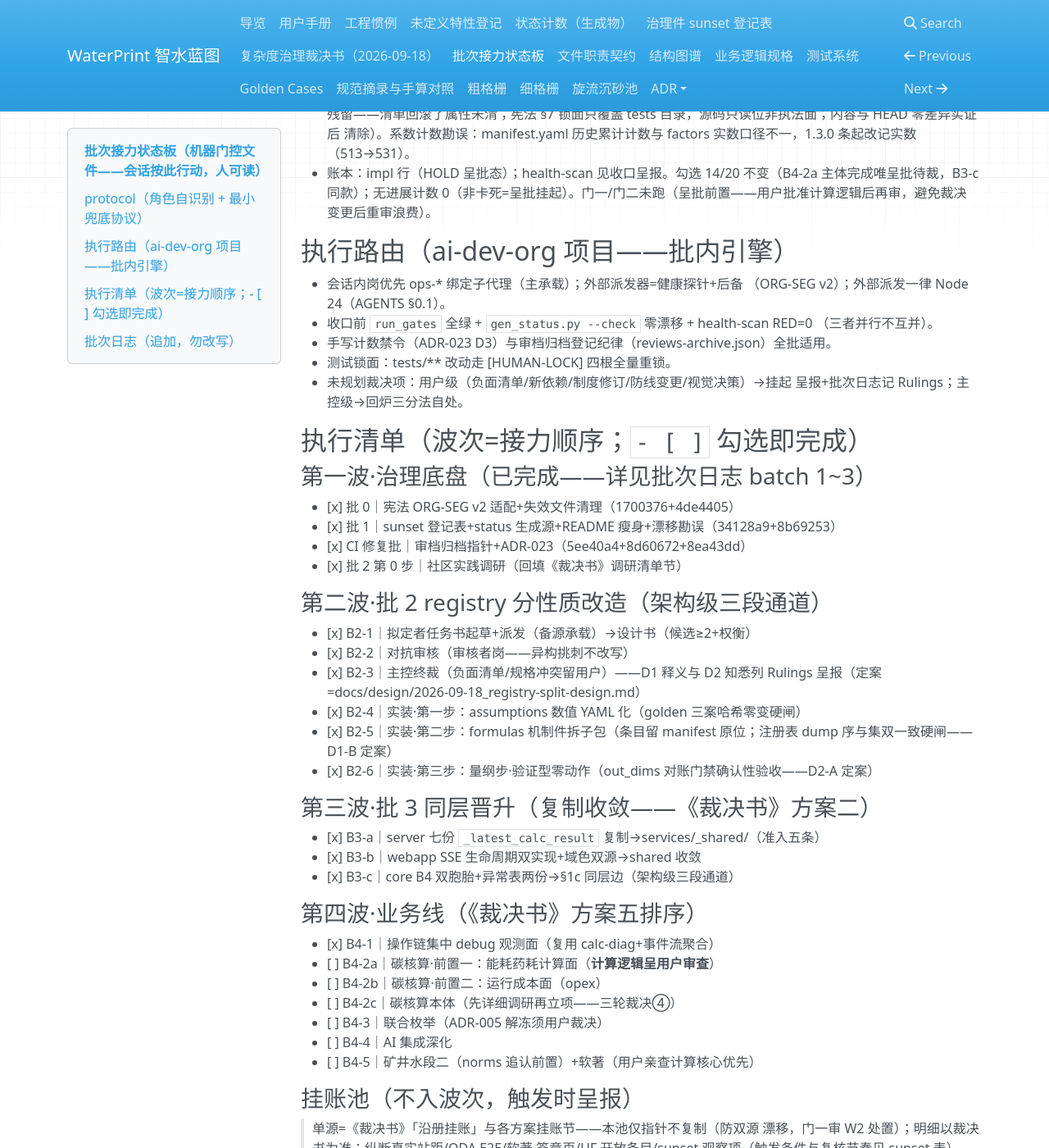
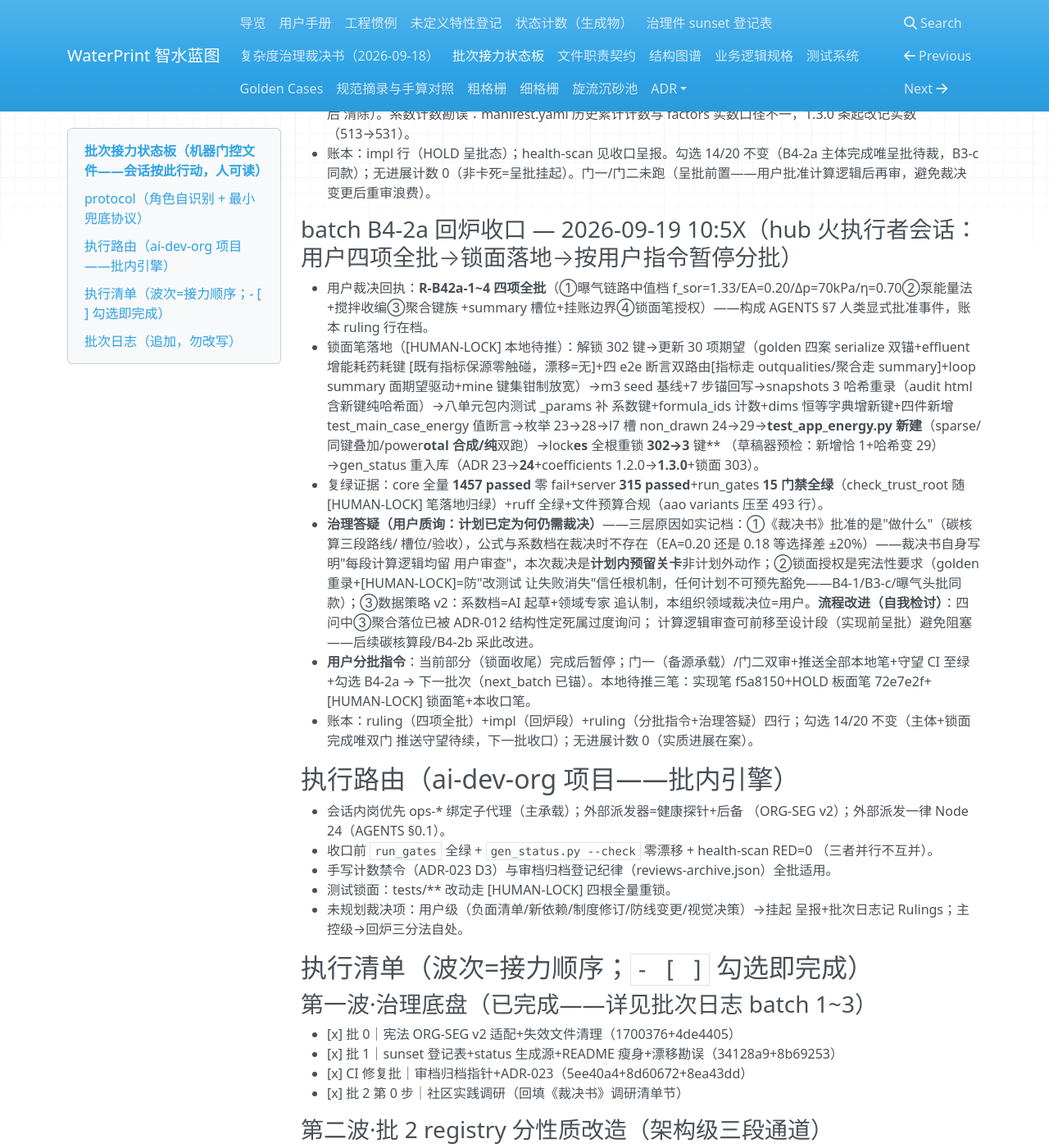
Before and after one commit to yyx20040712/waterprint, an MkDocs documentation site: the page built from docs/handoff/relay.md, in a window 1280 px wide and 1400 px high, scrolled down 3099 px. Shown: the whole window at 82% size. Built offline with MkDocs 1.6.1, drawn with Linux system fonts in a browser that asks for light colours; nearby versions of some CDN libraries; some of the changed text lies outside the part shown.

Commit message:
B4-2a 回炉收口笔（用户分批指令——暂停点）: R-B42a-1~4 四项全批后锁面笔 [HUMAN-LOCK] 落地复绿（core 1457+server 315+run_gates 15 全绿+重锁 302→303+gen_status ADR 24/coefficients 1.3.0），按用户指令当前部分完成后暂停——门一/门二双审+推送守望 CI+勾选 B4-2a 归下一批次（next_batch 已锚恢复路径）。批次日志登记：锁面笔逐类清单+治理答疑（用户质询'计划已定为何仍需裁决'三层原因：裁决书自带计算逻辑审查条款/宪法锁面人类批准事件/数据策略 v2 追认制+流程改进两条：聚合落位属过度询问[ADR-012 已定]、计算逻辑审查前移至设计段）+分批指令原文。板检 0 fail/1 warn（R3 冻结旧行预期）；无进展 0（实质进展在案）；勾选 14/20 不变。

```diff
--- a/docs/handoff/relay.md
+++ b/docs/handoff/relay.md
@@ -16,22 +16,22 @@
 - poll_interval_min: 10
 - fire_budget_min: 120
 - last_dispatch: 2026-09-19T11:14:24+08:00
-- heartbeat_utc: 2026-09-19T10:15:58.130Z
-- claim: hubfire-B4-2a-r1-20260919T1015-a51c
+- heartbeat_utc: 2026-09-19T11:01:11.207Z
+- claim: -
 - no_progress_count: 0
 - checked_total: 20
 - checked_done: 14
 - protocol_rev: 1
 - last_dispatch_utc: 2026-09-19T08:55:10Z
 - relay_started_utc: 2026-09-19T08:46:13Z
-- batch_count: 0
+- batch_count: 1
 - max_batches: 60
 - max_wall_hours: 90
 - hold_reason: -
 - last_handover: 2026-09-19
-- claimed_by: hubfire-B4-2a-r1
-- claimed_at: 2026-09-19T10:15:58.130Z
-- next_batch: B4-2a 恢复（HOLD 呈批待用户四项裁决 R-B42a-1~4：①曝气链路系数档②泵能量法+搅拌收编③聚合键族+summary 槽位④锁面笔授权[94 红锁定期望+golden 四案重录+新建镜像测试+重锁 302→303]；批准后按呈批报告「恢复路径」续跑——锁面笔→复绿→双门→推送守望 CI→勾选 B4-2a；实现笔已本地提交未推送）
+- claimed_by: -
+- claimed_at: -
+- next_batch: B4-2a 收尾批（用户裁决四项 R-B42a-1~4 已全批+锁面笔已落地——本地三笔待推：实现笔 f5a8150+HOLD 板面笔 72e7e2f+[HUMAN-LOCK] 锁面笔；剩余=门一备源承载异构审+门二实证终审→推送全部本地笔+守望 CI 至绿→勾选 B4-2a；用户指令 2026-09-19：当前部分完成后暂停，此为下一批次）
 
 ## protocol（角色自识别 + 最小兜底协议）
 
@@ -119,6 +119,28 @@
 - 账本：impl 行（HOLD 呈批态）；health-scan 见收口呈报。勾选 14/20 不变（B4-2a 主体完成唯呈批待裁，B3-c
   同款）；无进展计数 0（非卡死=呈批挂起）。门一/门二未跑（呈批前置——用户批准计算逻辑后再审，避免裁决
   变更后重审浪费）。
+
+### batch B4-2a 回炉收口 — 2026-09-19 10:5X（hub 火执行者会话：用户四项全批→锁面落地→按用户指令暂停分批）
+- 用户裁决回执：**R-B42a-1~4 四项全批**（①曝气链路中值档 f_sor=1.33/EA=0.20/Δp=70kPa/η=0.70②泵能量法+搅拌收编③聚合键族
+  +summary 槽位+挂账边界④锁面笔授权）——构成 AGENTS §7 人类显式批准事件，账本 ruling 行在档。
+- 锁面笔落地（[HUMAN-LOCK] 本地待推）：解锁 302 键→更新 30 项期望（golden 四案 serialize 双锚+effluent 增能耗药耗键
+  [既有指标保源零触碰，漂移=无]+四 e2e 断言双路由[指标走 outqualities/聚合走 summary]+loop summary 面期望驱动+mine
+  键集钳制放宽）→m3 seed 基线+7 步锚回写→snapshots 3 哈希重录（audit html 含新键纯哈希面）→八单元包内测试 _params 补
+  系数键+formula_ids 计数+dims 恒等字典增新键+四件新增 test_main_case_energy 值断言→枚举 23→28→l7 槽 non_drawn
+  24→29→**test_app_energy.py 新建**（sparse/同键叠加/power_total 合成/纯函数双跑）→lock_tests 全根重锁 **302→303 键**
+  （草稿器预检：新增恰 1+哈希变 29）→gen_status 重入库（ADR 23→**24**+coefficients 1.2.0→**1.3.0**+锁面 303）。
+- 复绿证据：core 全量 **1457 passed** 零 fail+server **315 passed**+run_gates **15 门禁全绿**（check_trust_root 随
+  [HUMAN-LOCK] 笔落地归绿）+ruff 全绿+文件预算合规（aao variants 压至 493 行）。
+- **治理答疑（用户质询：计划已定为何仍需裁决）**——三层原因如实记档：①《裁决书》批准的是"做什么"（碳核算三段路线/
+  槽位/验收），公式与系数档在裁决时不存在（EA=0.20 还是 0.18 等选择差 ±20%）——裁决书自身写明"每段计算逻辑均留
+  用户审查"，本次裁决是**计划内预留关卡**非计划外动作；②锁面授权是宪法性要求（golden 重录+[HUMAN-LOCK]=防"改测试
+  让失败消失"信任根机制，任何计划不可预先豁免——B4-1/B3-c/曝气头批同款）；③数据策略 v2：系数档=AI 起草+领域专家
+  追认制，本组织领域裁决位=用户。**流程改进（自我检讨）**：四问中③聚合落位已被 ADR-012 结构性定死属过度询问；
+  计算逻辑审查可前移至设计段（实现前呈批）避免阻塞——后续碳核算段/B4-2b 采此改进。
+- **用户分批指令**：当前部分（锁面收尾）完成后暂停；门一（备源承载）/门二双审+推送全部本地笔+守望 CI 至绿+勾选
+  B4-2a → 下一批次（next_batch 已锚）。本地待推三笔：实现笔 f5a8150+HOLD 板面笔 72e7e2f+[HUMAN-LOCK] 锁面笔+本收口笔。
+- 账本：ruling（四项全批）+impl（回炉段）+ruling（分批指令+治理答疑）四行；勾选 14/20 不变（主体+锁面完成唯双门
+  推送守望待续，下一批收口）；无进展计数 0（实质进展在案）。
 
 ## 执行路由（ai-dev-org 项目——批内引擎）
 
```
Also changed, not shown: other parts of docs/handoff/relay.md (+1 -1 lines).
